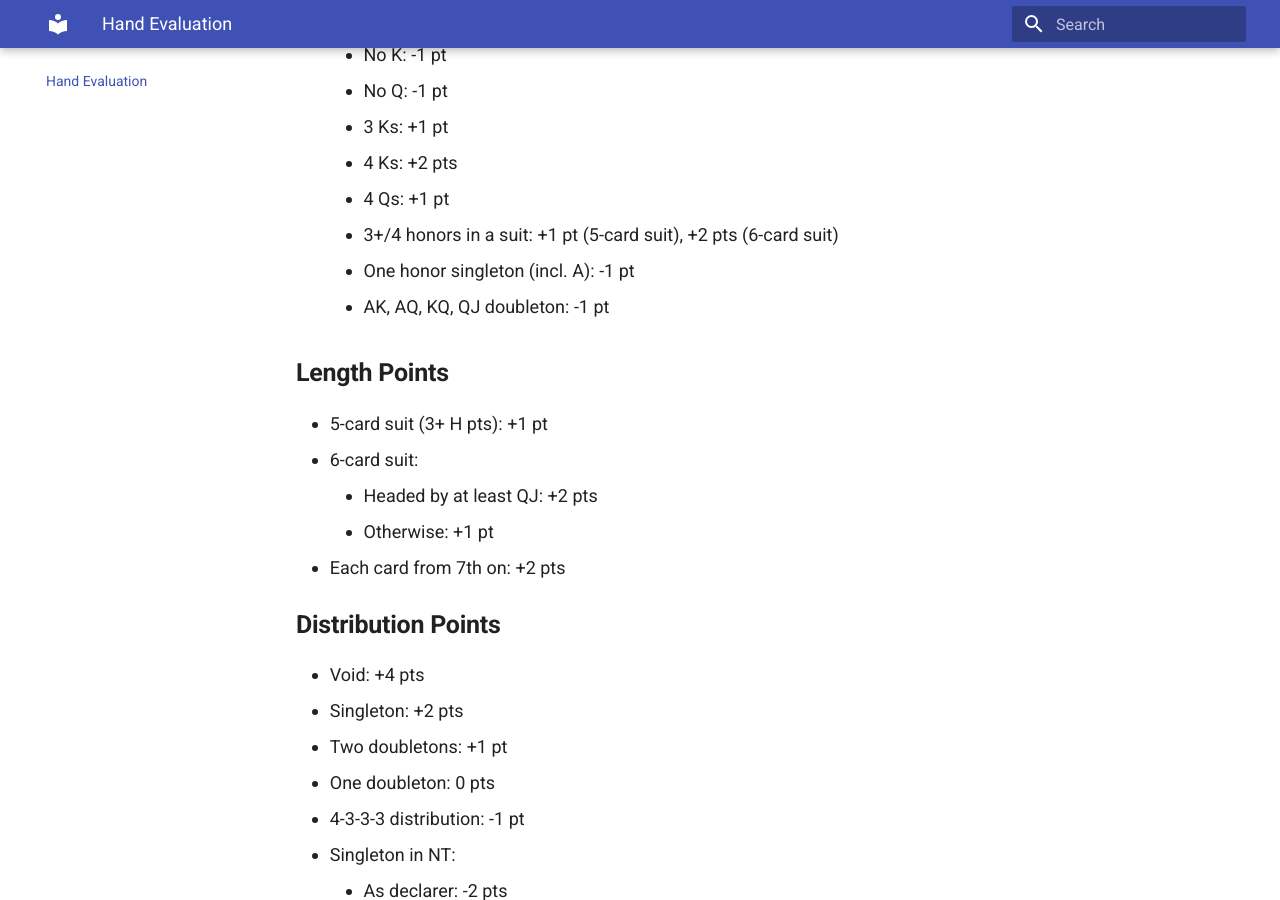
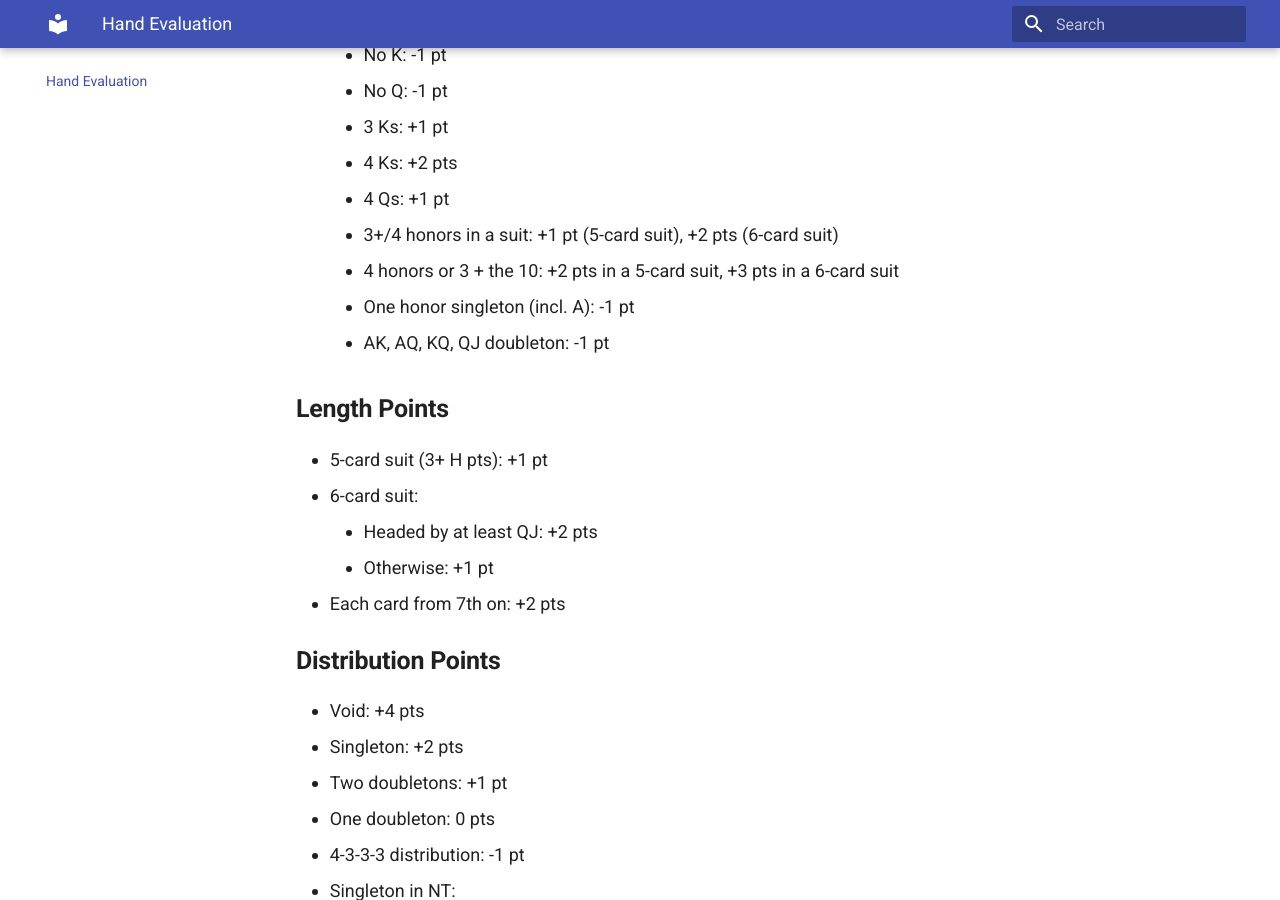
Before and after one commit to glindstrom/polish-club-notes, an MkDocs documentation site: the page built from docs/hand-evaluation.md, in a window 1280 px wide and 900 px high, scrolled down 1087 px. Built offline with MkDocs 1.6.1 and Material for MkDocs 9.7.7, drawn with Linux system fonts in a browser that asks for light colours.

Commit message:
Update adjustment for honors in a long suit

```diff
--- a/docs/hand-evaluation.md
+++ b/docs/hand-evaluation.md
@@ -33,6 +33,7 @@ Hand evaluation in the Polish Club system uses Honor, Length, Distribution, Fit,
     - 4 Ks: +2 pts
     - 4 Qs: +1 pt
     - 3+/4 honors in a suit: +1 pt (5-card suit), +2 pts (6-card suit)
+    - 4 honors or 3 + the 10: +2 pts in a 5-card suit, +3 pts in a 6-card suit
     - One honor singleton (incl. A): -1 pt
     - AK, AQ, KQ, QJ doubleton: -1 pt
 
```
